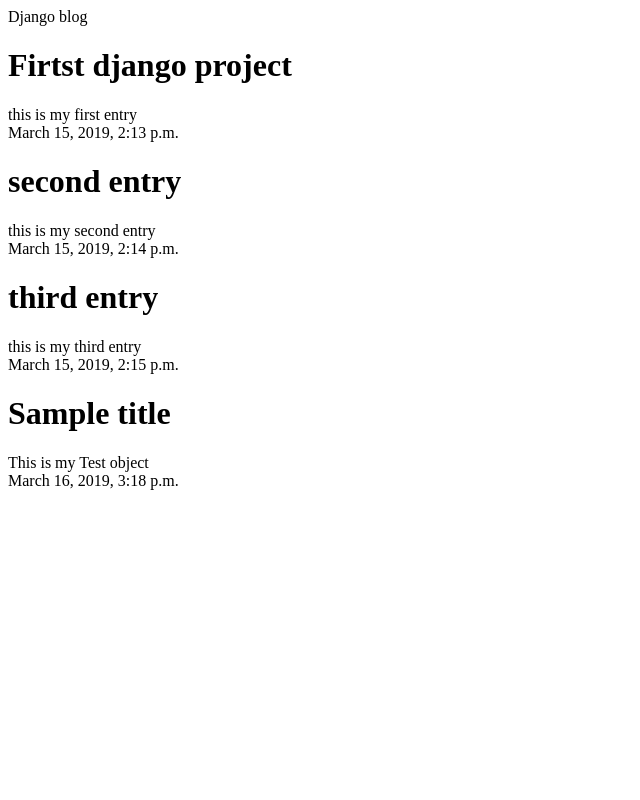
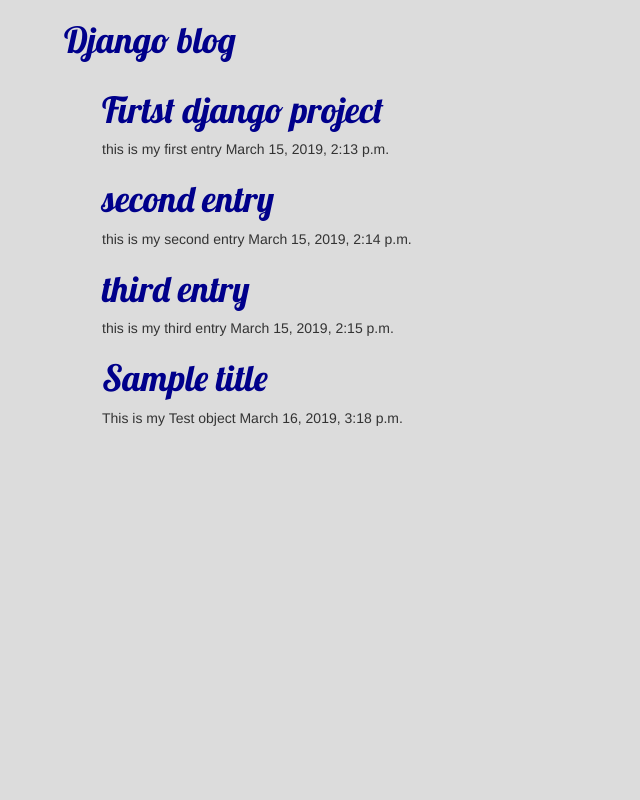
Before and after one commit to AineKiraboMbabazi/Blog-Django, a Django app: page / in a window 1280 px wide. Shown: the whole page, without its empty margins (0-640 px from the left). Run offline with Django 3.2, Linux system fonts and the light colour scheme; data comes from the database, SQL or seed files in the repository; some libraries are stand-ins or nearby versions.

Commit message:
add css and templates

```diff
--- /dev/null
+++ b/newBlog/static/css/newBlog.css
@@ -0,0 +1,10 @@
+body{
+    background-color: #DCDCDC;
+    border: black 2px;
+    padding-left: 5%;
+
+}
+h1 {
+    color: #00008B;
+    font-family: 'Lobster';
+}
--- /dev/null
+++ b/newBlog/templates/newBlog/base.html
@@ -0,0 +1,26 @@
+{% load static%}
+<html>
+
+<head>
+    <title>Django Girls blog</title>
+    <link href="//fonts.googleapis.com/css?family=Lobster&subset=latin,latin-ext" rel="stylesheet" type="text/css">
+    <link rel="stylesheet" href="//maxcdn.bootstrapcdn.com/bootstrap/3.2.0/css/bootstrap.min.css">
+    <link rel="stylesheet" href="//maxcdn.bootstrapcdn.com/bootstrap/3.2.0/css/bootstrap-theme.min.css">
+    <link rel="stylesheet" href="{% static 'css/newBlog.css' %}">
+</head>
+
+<body>
+    <div>
+        <h1>Django blog</h1>
+    </div>
+    <div class="content container">
+        <div class="row">
+            <div class="col-md-8">
+                {% block content %}
+                {% endblock %}
+            </div>
+        </div>
+    </div>
+</body>
+
+</html>
--- a/newBlog/templates/newBlog/post_list.html
+++ b/newBlog/templates/newBlog/post_list.html
@@ -1,21 +1,13 @@
-<html>
-
-<head>
-    <title>Django Girls blog</title>
-</head>
-
-<body>
-    <div>Django blog</div>
+{% extends 'newBlog/base.html' %}
+{% block content %}
 {% for post in posts%}
 <div>
     <h1>
         {{post.title}}
     </h1>
-            {{post.description}}</br>
+    {{post.description|linebreaksbr}}
     {{post.creation_date}}
 
 </div>
 {% endfor %}
-</body>
-
-</html>
+{% endblock %}
```
Lines whose indentation alone changed are shown as unchanged.
